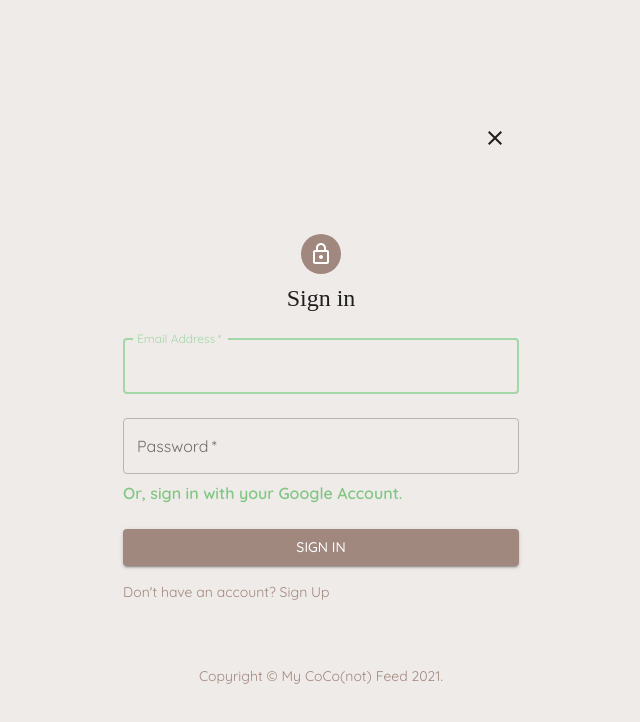
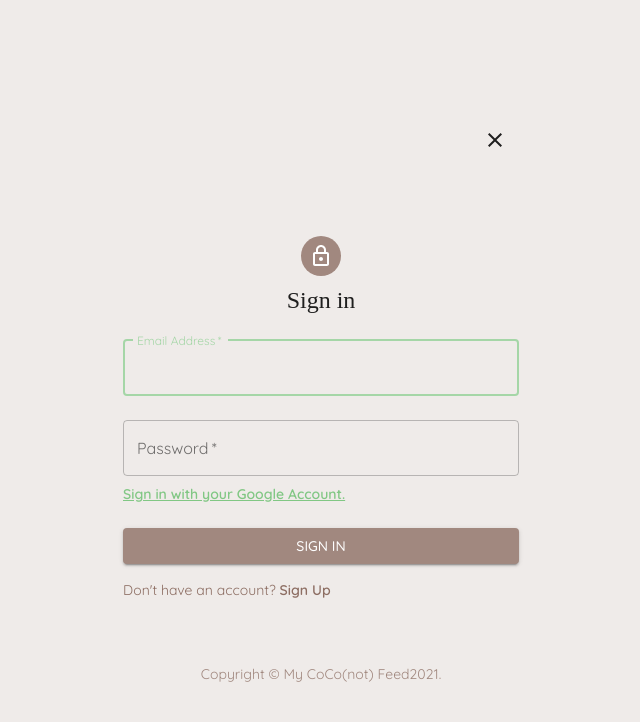
Before and after one commit to Faro-Enuff/CoCo-not-Feed, a React (Create React App) app: page /signin in a window 1280 px wide. Shown: the top 722 px of the page, without its empty margins (319-959 px from the left). Built offline with nearby package versions, Linux system fonts and the light colour scheme; no server answers.

Commit message:
Link Adjustmetns

```diff
--- a/src/Components/auth/SignIn.js
+++ b/src/Components/auth/SignIn.js
@@ -1,7 +1,7 @@
 import React, { useContext, useState } from "react";
 import { makeStyles } from "@material-ui/core/styles";
 // React Router Dom
-import { useHistory } from "react-router-dom";
+import { useHistory, Link } from "react-router-dom";
 // Internal Imports
 import { AuthContext } from "../../Context/authContext";
 // Icons
@@ -16,7 +16,6 @@ import {
   IconButton,
   CssBaseline,
   TextField,
-  Link,
   Grid,
   Box,
 } from "@material-ui/core";
@@ -25,9 +24,7 @@ function Copyright() {
   return (
     <Typography variant="body2" color="secondary" align="center">
       {"Copyright © "}
-      <Link color="inherit" href="https://material-ui.com/">
-        My CoCo(not) Feed
-      </Link>{" "}
+      My CoCo(not) Feed
       {new Date().getFullYear()}
       {"."}
     </Typography>
@@ -58,9 +55,13 @@ const useStyles = makeStyles((muiTheme) => ({
     margin: muiTheme.spacing(3, 0, 2),
   },
   googleAuth: {
-    fontSize: 16,
+    fontSize: 14,
     cursor: "pointer",
     color: muiTheme.palette.primary.dark,
+  },
+  signUpLink: {
+    textDecoration: "none",
+    color: muiTheme.palette.secondary.dark,
   },
 }));
 
@@ -70,7 +71,7 @@ const SignIn = () => {
 
   // Functionality to go Back to the previous window, in case you do not want to sign in
   const handleClose = () => {
-    history.goBack();
+    history.push("/profile");
   };
   // UseState for the profile relevant login data
   const [profile, setProfile] = useState({
@@ -155,7 +156,7 @@ const SignIn = () => {
               onClick={handleGoogleLink}
               className={classes.googleAuth}
             >
-              <b>Or, sign in with your Google Account.</b>
+              <b>Sign in with your Google Account.</b>
             </Link>
           </Grid>
           <Button
@@ -169,8 +170,8 @@ const SignIn = () => {
           </Button>
           <Grid container>
             <Grid item>
-              <Link href="/signup" variant="body2" color="secondary">
-                {"Don't have an account? Sign Up"}
+              <Link to="/signup" variant="body2" className={classes.signUpLink}>
+                Don't have an account? <b>Sign Up</b>
               </Link>
             </Grid>
           </Grid>
--- a/src/Components/auth/SignUp.js
+++ b/src/Components/auth/SignUp.js
@@ -1,5 +1,5 @@
 import React, { useState, useContext } from "react";
-import { useHistory } from "react-router-dom";
+import { useHistory, Link } from "react-router-dom";
 import { makeStyles } from "@material-ui/core/styles";
 // Internal Imports
 import { AuthContext } from "../../Context/authContext";
@@ -11,7 +11,6 @@ import {
   Container,
   Grid,
   Typography,
-  Link,
   TextField,
   CssBaseline,
   Box,
@@ -24,9 +23,7 @@ function Copyright() {
   return (
     <Typography variant="body2" color="secondary" align="center">
       {"Copyright © "}
-      <Link color="inherit" href="https://material-ui.com/">
-        My CoCo(not) Feed
-      </Link>{" "}
+      My CoCo(not) Feed
       {new Date().getFullYear()}
       {"."}
     </Typography>
@@ -56,6 +53,10 @@ const useStyles = makeStyles((muiTheme) => ({
   submit: {
     margin: muiTheme.spacing(3, 0, 2),
   },
+  signInLink: {
+    textDecoration: "none",
+    color: muiTheme.palette.secondary.dark,
+  },
 }));
 const SignUp = () => {
   let history = useHistory();
@@ -64,7 +65,7 @@ const SignUp = () => {
 
   // Functionality to go Back to the previous window, in case you do not want to sign in
   const handleClose = () => {
-    history.goBack();
+    history.push("/profile");
   };
 
   const [profile, setProfile] = useState({
@@ -160,7 +161,7 @@ const SignUp = () => {
           </Button>
           <Grid container justifyContent="flex-end">
             <Grid item>
-              <Link href="/signin" variant="body2" color="secondary">
+              <Link to="/signin" variant="body2" className={classes.signInLink}>
                 Already have an account? Sign in
               </Link>
             </Grid>
```
